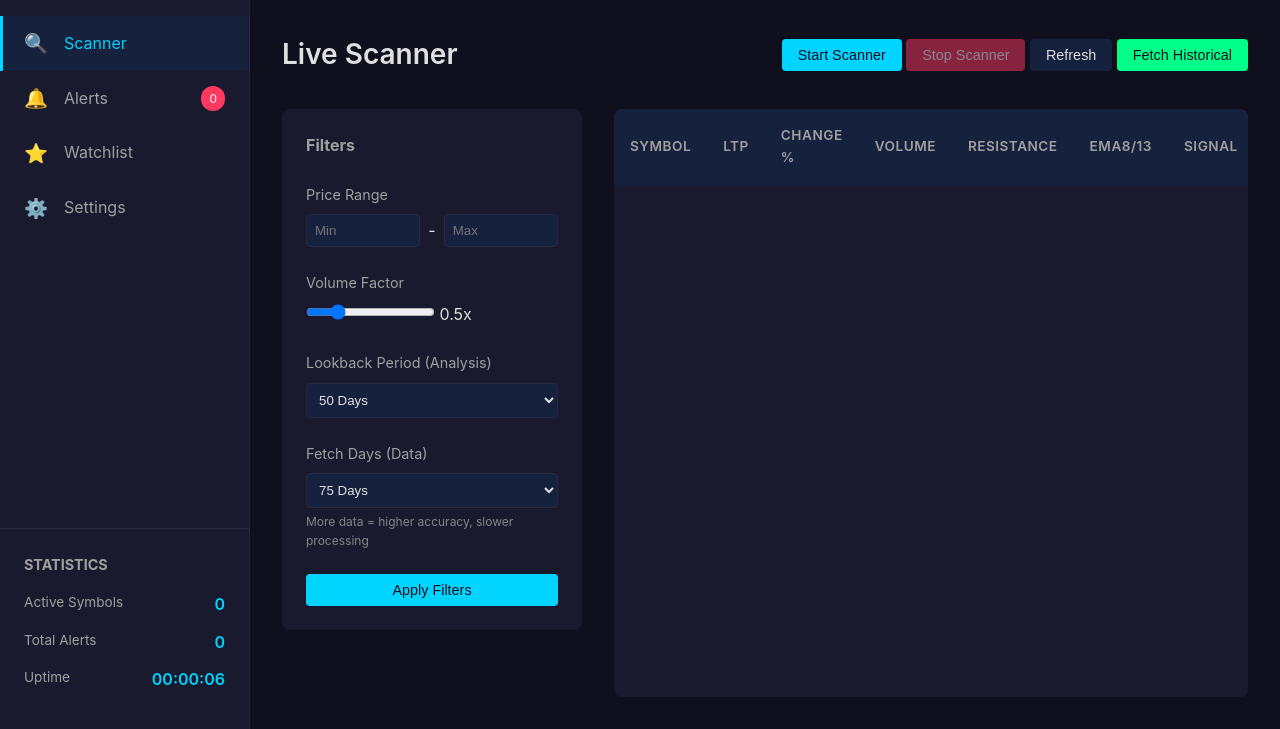
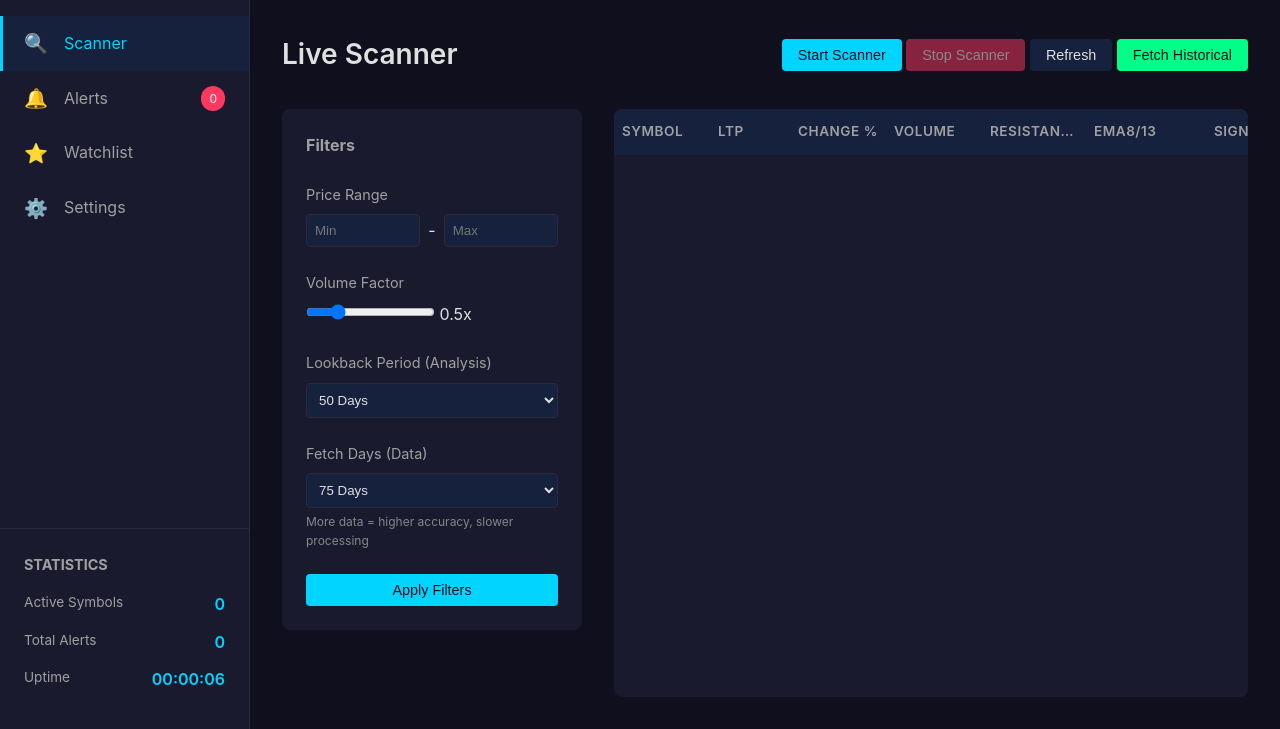
Before and after one commit to Pavkum33/dhanPrd, a Flask app: page / in a window 1280 px wide. Shown: the part 71-800 px from the top of the page. Run offline with Flask 3, Linux system fonts and the light colour scheme; lists and menus that the app fills with data are empty; some libraries are stand-ins or nearby versions.

Commit message:
Fix table UI/UX: ensure all columns visible with responsive design
- Add fixed table layout with proper column width distribution (8 columns)
- Implement horizontal scrolling with custom scrollbar styling
- Add responsive breakpoints for different screen sizes (1400px, 1200px, 768px)
- Fix EMA8/13 and Action columns being cut off on smaller screens
- Improve text overflow handling with ellipsis
- Optimize padding and font sizes across breakpoints

🤖 Generated with [Claude Code](https://claude.ai/code)

Co-Authored-By: Claude <noreply@anthropic.com>

```diff
--- a/static/css/dashboard.css
+++ b/static/css/dashboard.css
@@ -233,6 +233,7 @@ body {
     grid-template-columns: 300px 1fr;
     gap: 2rem;
     flex: 1;
+    min-width: 0; /* Allow grid items to shrink */
 }
 
 .filter-panel {
@@ -299,11 +300,35 @@ body {
 
 .table-container {
     overflow-x: auto;
+    width: 100%;
+    min-height: 400px;
+    position: relative;
+}
+
+/* Subtle scroll hint */
+.table-container::-webkit-scrollbar {
+    height: 8px;
+}
+
+.table-container::-webkit-scrollbar-track {
+    background: var(--bg-tertiary);
+    border-radius: 4px;
+}
+
+.table-container::-webkit-scrollbar-thumb {
+    background: var(--accent-primary);
+    border-radius: 4px;
+}
+
+.table-container::-webkit-scrollbar-thumb:hover {
+    background: var(--accent-success);
 }
 
 .data-table {
     width: 100%;
+    min-width: 900px; /* Ensure minimum width for all columns */
     border-collapse: collapse;
+    table-layout: fixed; /* Fixed layout for consistent column sizing */
 }
 
 .data-table thead {
@@ -311,14 +336,27 @@ body {
 }
 
 .data-table th {
-    padding: 1rem;
+    padding: 0.75rem 0.5rem;
     text-align: left;
     font-weight: 600;
     color: var(--text-secondary);
     font-size: 0.85rem;
     text-transform: uppercase;
     letter-spacing: 0.5px;
+    white-space: nowrap;
+    overflow: hidden;
+    text-overflow: ellipsis;
 }
+
+/* Column-specific widths */
+.data-table th:nth-child(1) { width: 12%; } /* Symbol */
+.data-table th:nth-child(2) { width: 10%; } /* LTP */
+.data-table th:nth-child(3) { width: 12%; } /* Change % */
+.data-table th:nth-child(4) { width: 12%; } /* Volume */
+.data-table th:nth-child(5) { width: 13%; } /* Resistance */
+.data-table th:nth-child(6) { width: 15%; } /* EMA8/13 */
+.data-table th:nth-child(7) { width: 13%; } /* Signal */
+.data-table th:nth-child(8) { width: 13%; } /* Action */
 
 .data-table tbody tr {
     border-bottom: 1px solid var(--border-color);
@@ -738,6 +789,25 @@ input:checked + .slider:before {
     .right-panel {
         display: none;
     }
+
+    .data-table {
+        min-width: 800px; /* Slightly smaller on medium screens */
+    }
+}
+
+@media (max-width: 1200px) {
+    .scanner-grid {
+        grid-template-columns: 250px 1fr; /* Smaller filter panel */
+    }
+
+    .data-table {
+        min-width: 750px;
+    }
+
+    .data-table th, .data-table td {
+        padding: 0.5rem 0.25rem; /* Tighter padding */
+        font-size: 0.8rem;
+    }
 }
 
 @media (max-width: 768px) {
```
Also changed, not shown: other parts of static/css/dashboard.css (+33 -1 lines).
